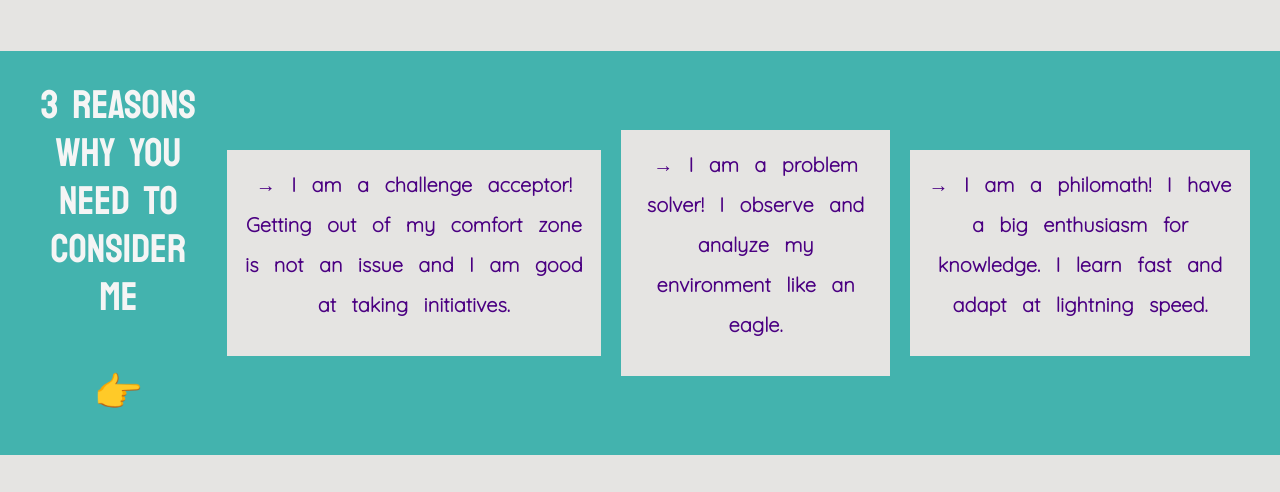
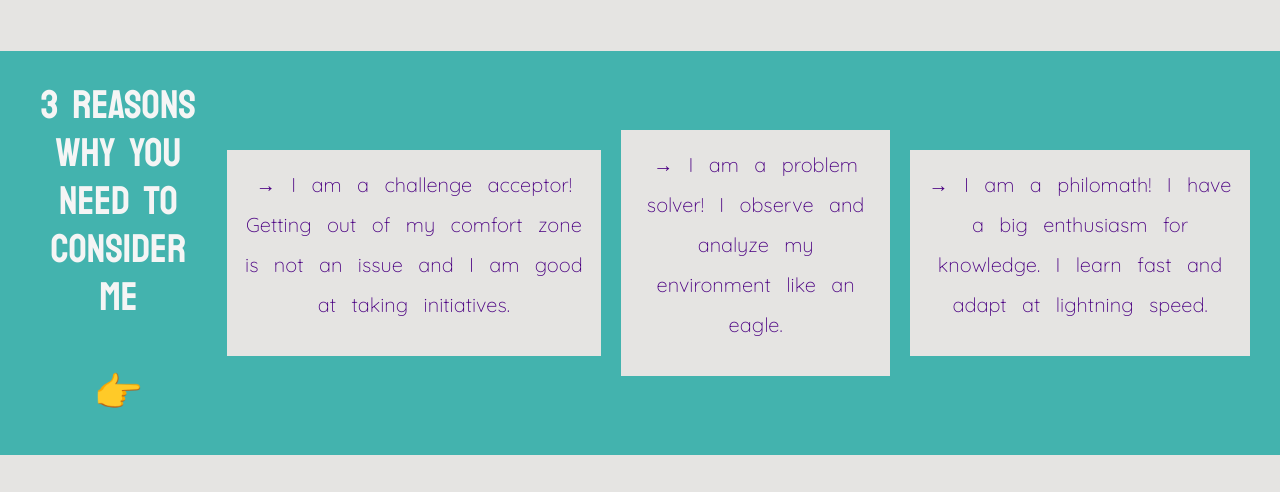
Before and after one commit to Exitzz/presentation, a plain HTML site: page index.html in a window 1280 px wide. Shown: the part 682-1174 px from the top of the page. Drawn offline with nearby package versions, Linux system fonts and the light colour scheme.

Commit message:
bold taken out

```diff
--- a/index.html
+++ b/index.html
@@ -29,13 +29,13 @@
         <h1>3 reasons why you need to consider me<br><br>
         👉 </h1><br>
         <div class="smallItem">
-        <p><b> → I am a challenge acceptor! Getting out of my comfort zone is not an issue and I am good at taking initiatives. </b></p>
+        <p> → I am a challenge acceptor! Getting out of my comfort zone is not an issue and I am good at taking initiatives. </p>
           </div>
         <div class="smallItem1">
-        <p><b> →  I am a problem solver! I observe and analyze my environment like an eagle. </b></p>
+        <p> →  I am a problem solver! I observe and analyze my environment like an eagle. </p>
         </div>
         <div class="smallItem2">
-        <p><b>→ I am a philomath! I have a big enthusiasm for knowledge. I learn fast and adapt at lightning speed. </b></p>
+        <p>→ I am a philomath! I have a big enthusiasm for knowledge. I learn fast and adapt at lightning speed.</p>
         </div>
 
 
```
